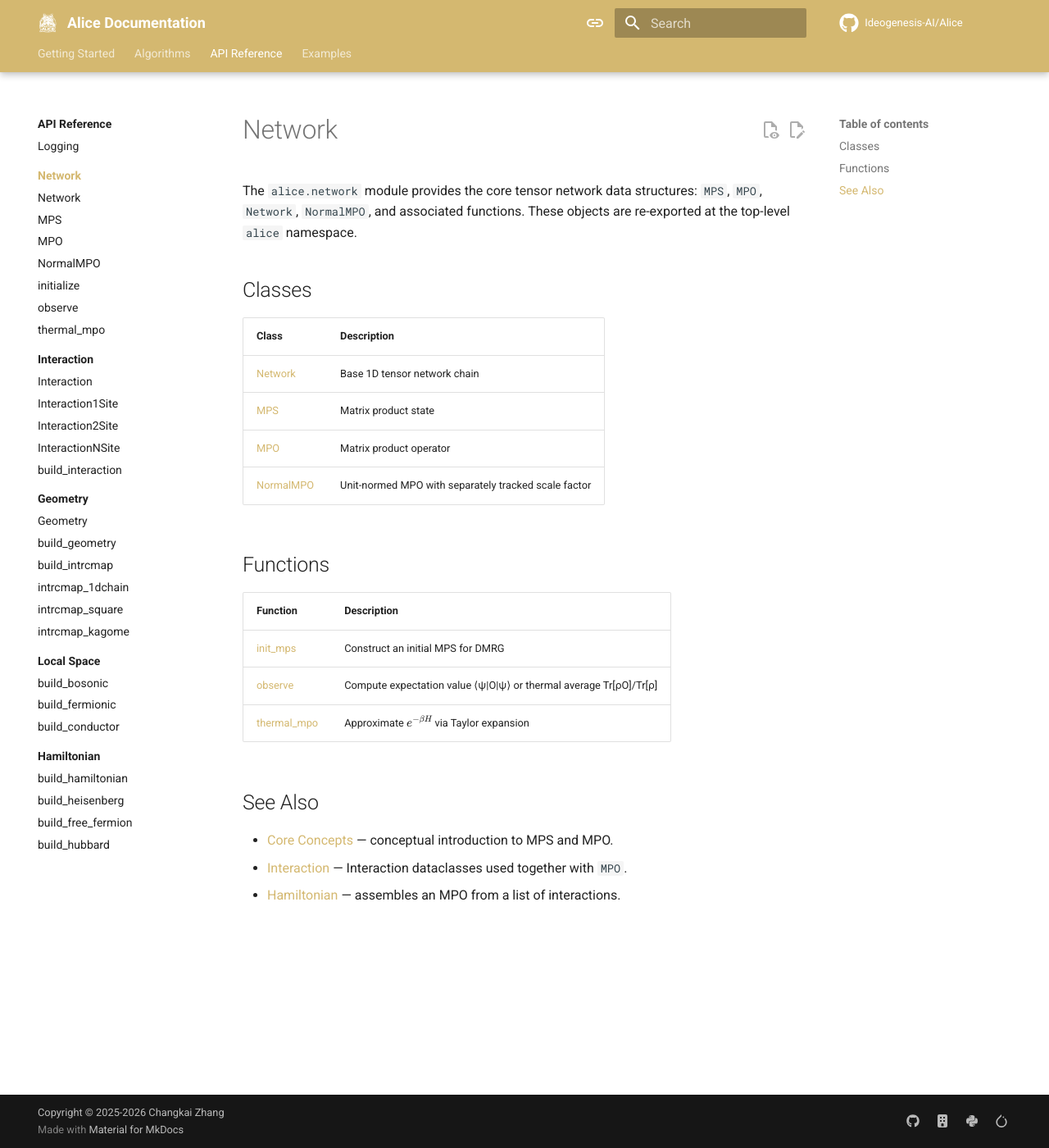
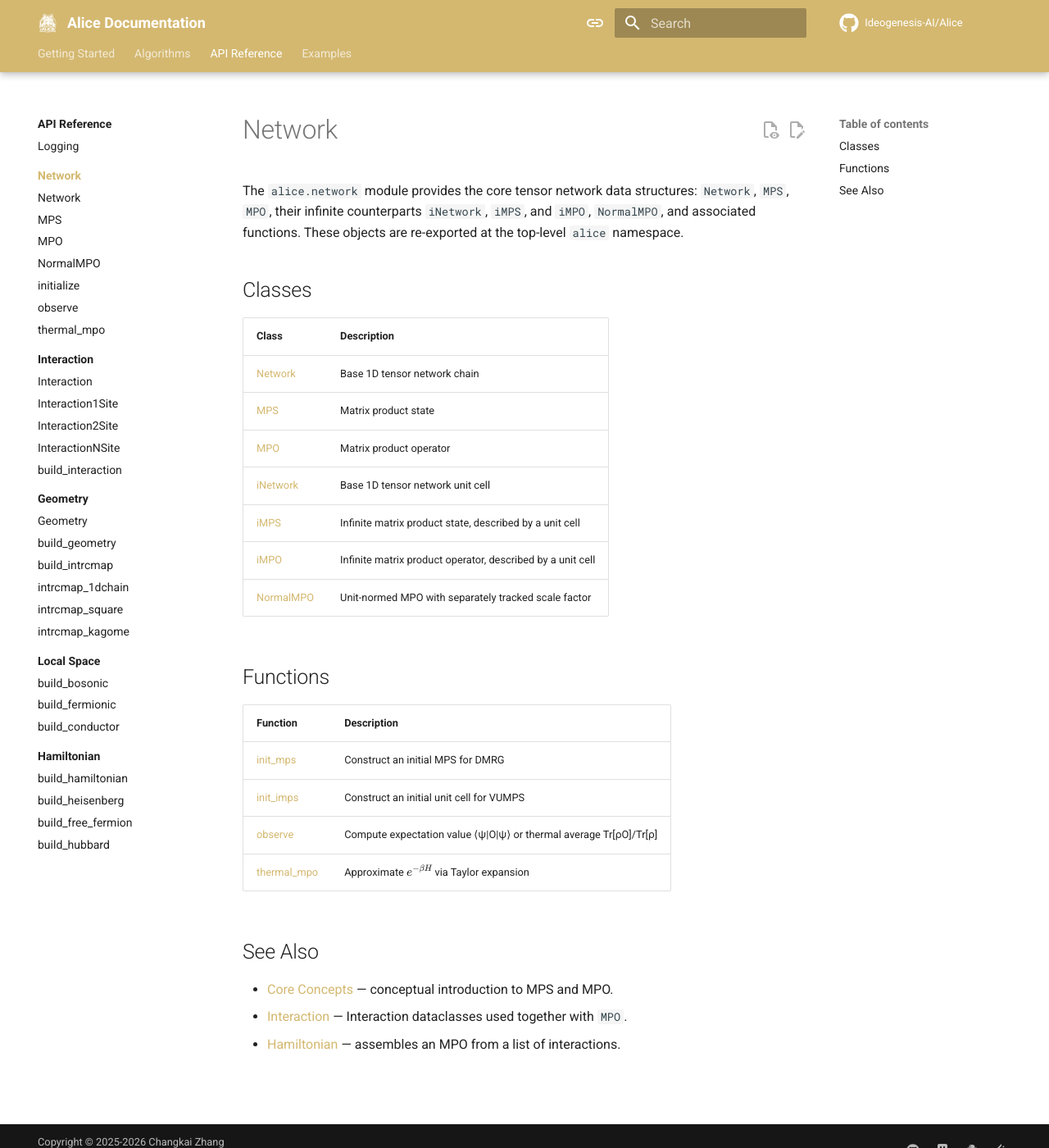
Before and after one commit to Ideogenesis-AI/Alice, an MkDocs documentation site: the page built from docs/api/network/index.md, in a window 1280 px wide and 1400 px high. Shown: the whole window at 82% size. Built offline with MkDocs 1.6.1 and Material for MkDocs 9.7.7, drawn with Linux system fonts in a browser that asks for light colours; comment, search, counter and statistics services are not loaded.

Commit message:
List the infinite networks in the network index
Rows for iNetwork, iMPS, iMPO, and init_imps, and an opening sentence
that names the infinite counterparts alongside the finite classes.

```diff
--- a/docs/api/network/index.md
+++ b/docs/api/network/index.md
@@ -1,6 +1,6 @@
 # Network
 
-The `alice.network` module provides the core tensor network data structures: `MPS`, `MPO`, `Network`, `NormalMPO`, and associated functions. These objects are re-exported at the top-level `alice` namespace.
+The `alice.network` module provides the core tensor network data structures: `Network`, `MPS`, `MPO`, their infinite counterparts `iNetwork`, `iMPS`, and `iMPO`, `NormalMPO`, and associated functions. These objects are re-exported at the top-level `alice` namespace.
 
 ## Classes
 
@@ -9,6 +9,9 @@ The `alice.network` module provides the core tensor network data structures: `MP
 | [Network](network.md) | Base 1D tensor network chain |
 | [MPS](mps.md) | Matrix product state |
 | [MPO](mpo.md) | Matrix product operator |
+| [iNetwork](inetwork.md) | Base 1D tensor network unit cell |
+| [iMPS](imps.md) | Infinite matrix product state, described by a unit cell |
+| [iMPO](impo.md) | Infinite matrix product operator, described by a unit cell |
 | [NormalMPO](normal-mpo.md) | Unit-normed MPO with separately tracked scale factor |
 
 ## Functions
@@ -16,6 +19,7 @@ The `alice.network` module provides the core tensor network data structures: `MP
 | Function | Description |
 |----------|-------------|
 | [init_mps](init-mps.md) | Construct an initial MPS for DMRG |
+| [init_imps](init-imps.md) | Construct an initial unit cell for VUMPS |
 | [observe](observe.md) | Compute expectation value ⟨ψ\|O\|ψ⟩ or thermal average Tr[ρO]/Tr[ρ] |
 | [thermal_mpo](thermal-mpo.md) | Approximate \(e^{-\beta H}\) via Taylor expansion |
 
```
